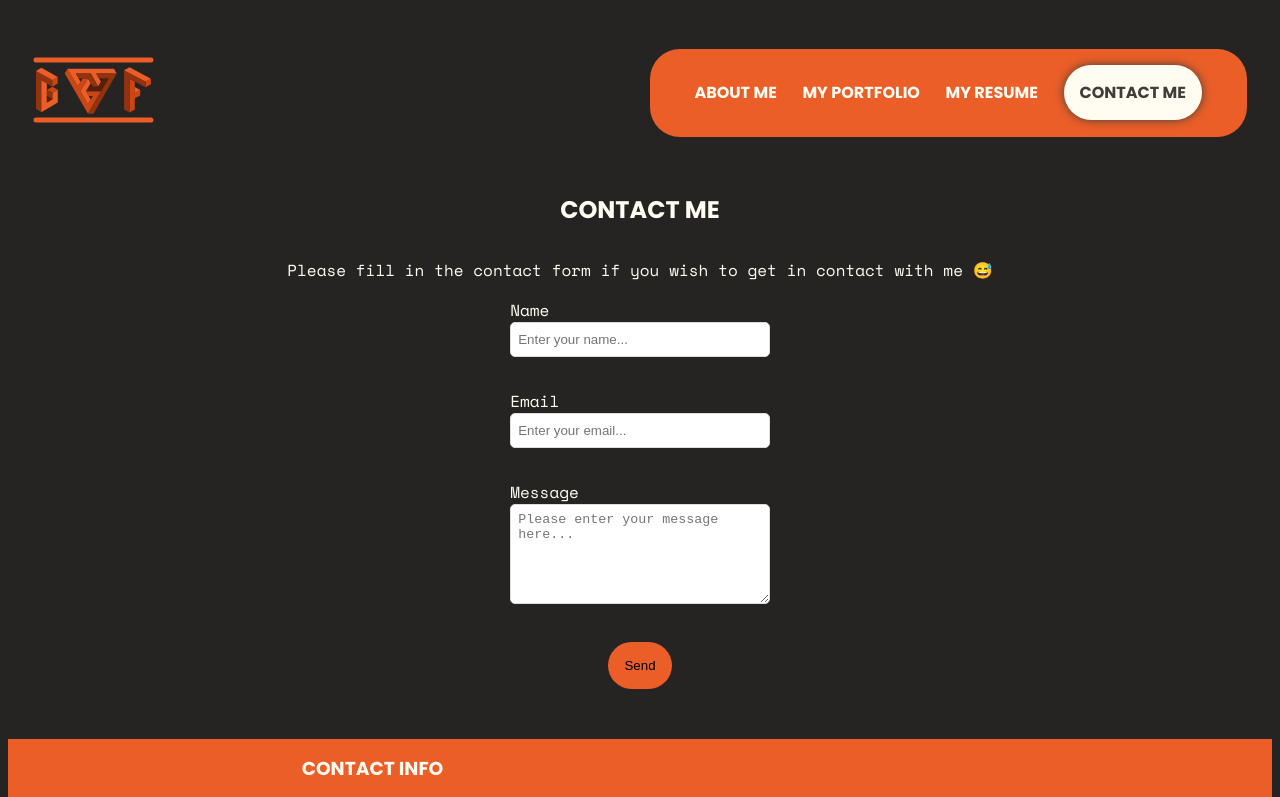
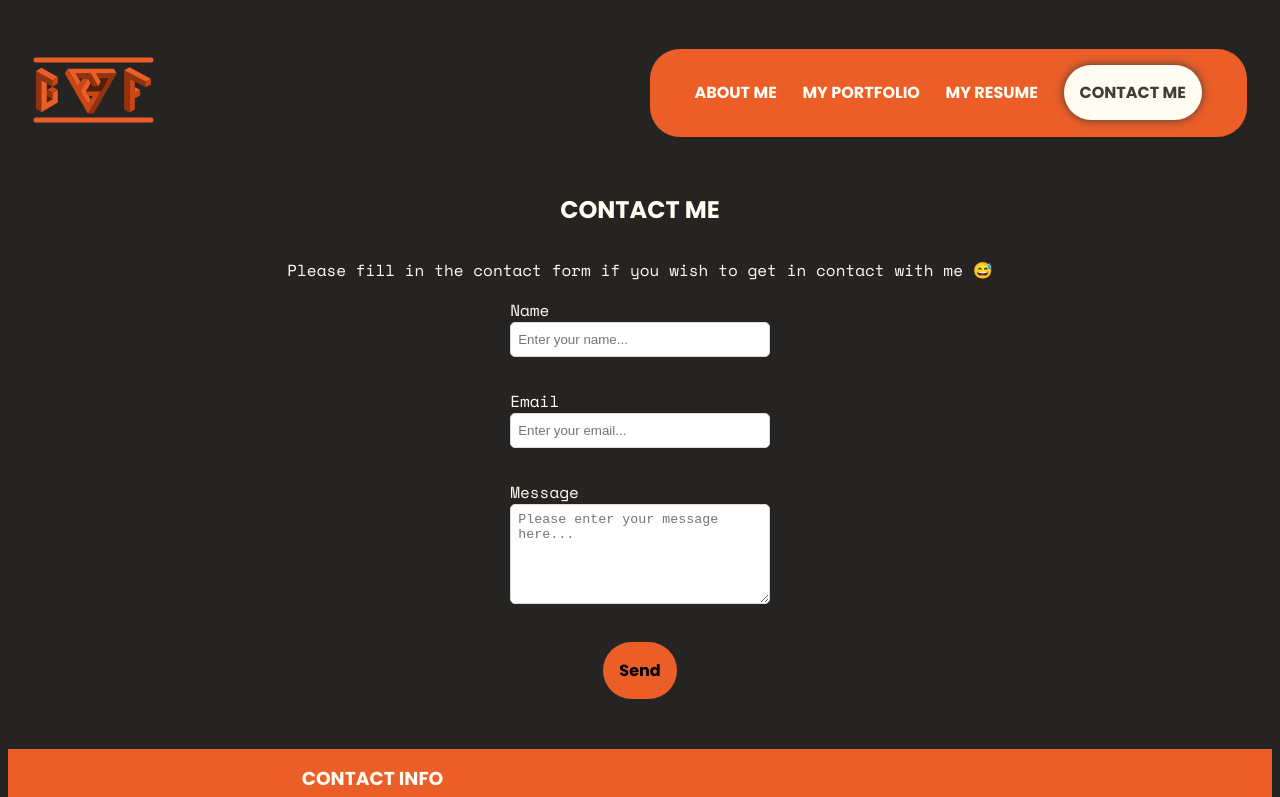
Before and after one commit to TheInfamousGrim/george-fincher-react-portfolio, a React (Vite) app: page /george-fincher-react-portfolio/contact in a window 1280 px wide. Shown: the top 797 px of the page. Built offline with nearby package versions, Linux system fonts and the light colour scheme.

Commit message:
Feat: Add styling to submit button
Added stylings to the submit button for the contact form.

```diff
--- a/src/App.css
+++ b/src/App.css
@@ -48,6 +48,7 @@ h3 {
 button {
   outline: none;
   border: none;
+  font-family: var(--poppins-bold-family);
 }
 
 .eerie-black-text {
@@ -575,6 +576,11 @@ main {
   border: none;
 }
 
+.submit-button {
+  font-family: var(--poppins-bold-family);
+  font-size: 1rem;
+}
+
 /* -------------------------------------------------------------------------- */
 /*                               footer section                               */
 /* -------------------------------------------------------------------------- */
```
